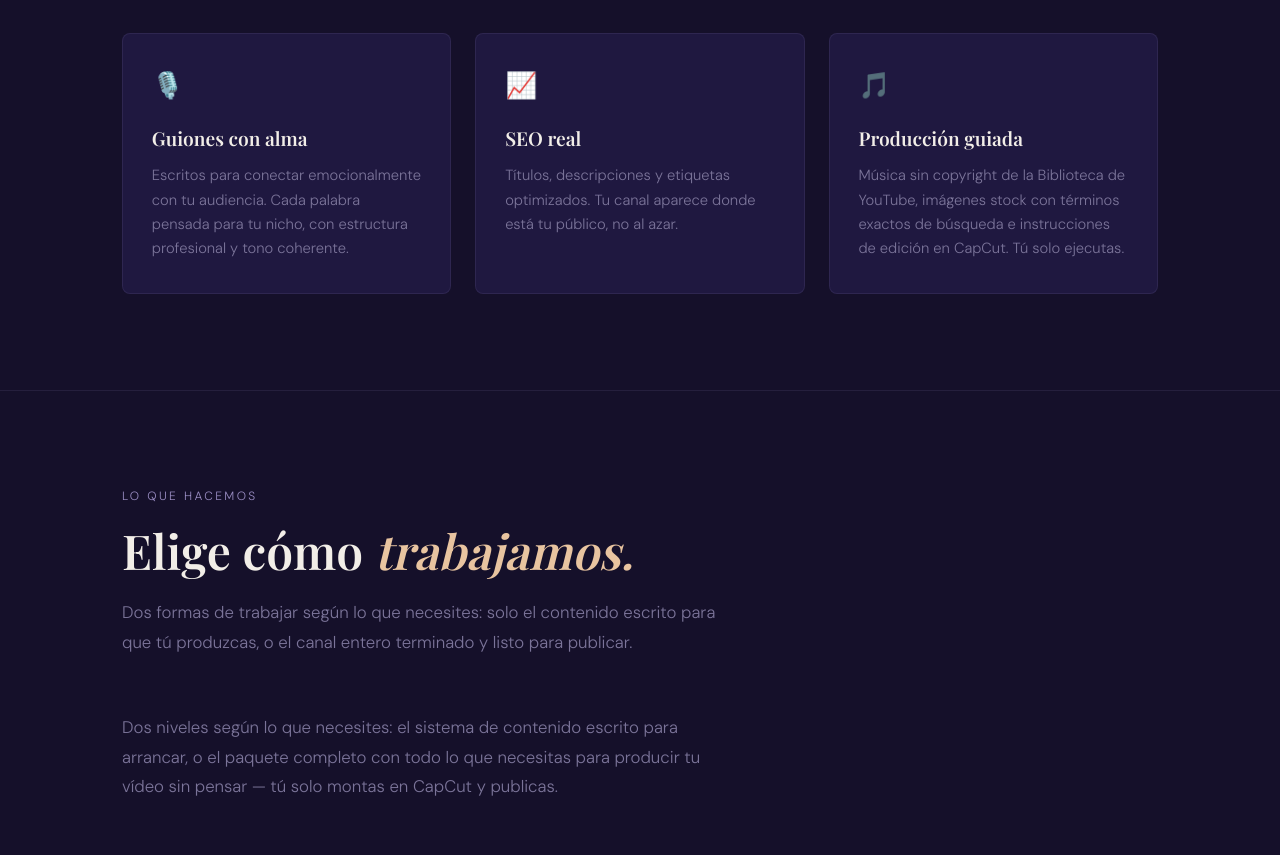
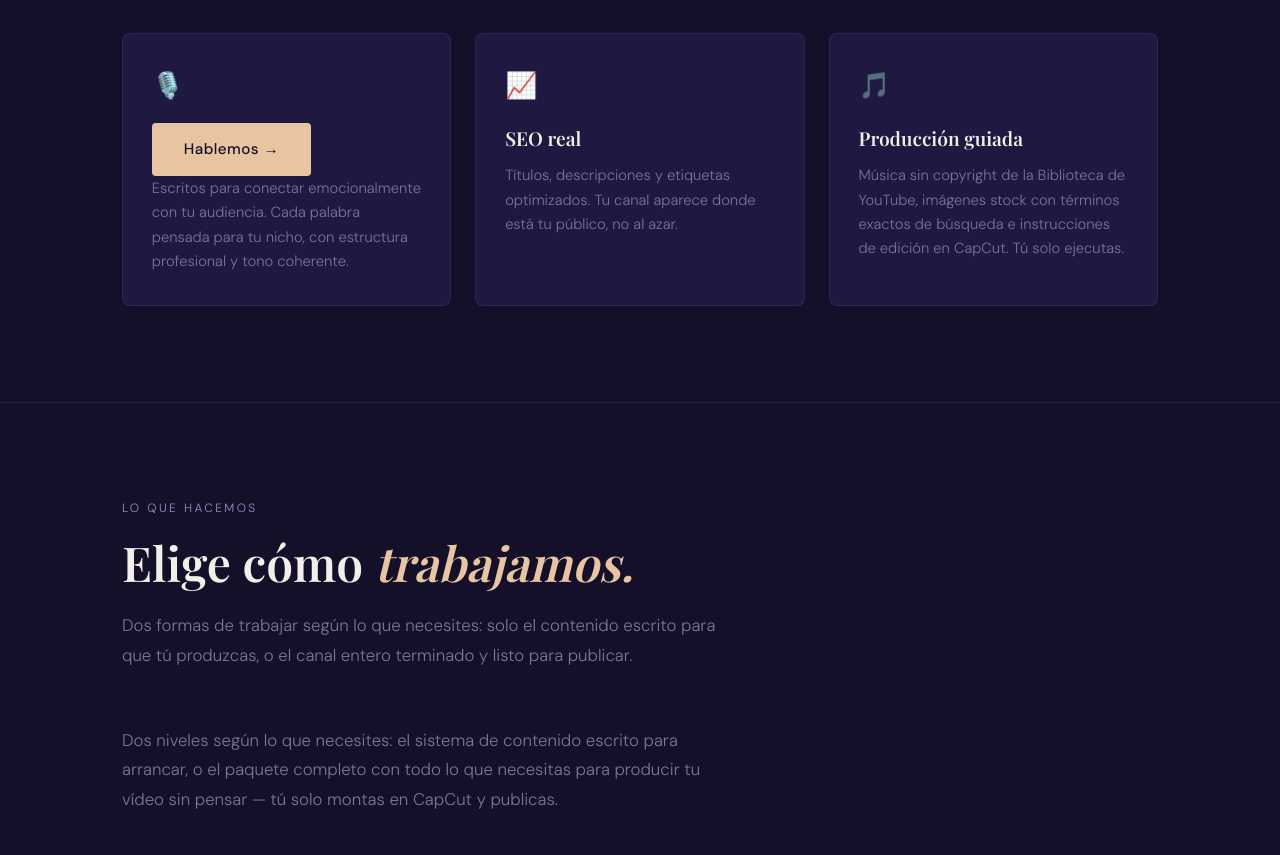
Before and after one commit to misticaespiritual042-dot/Alma, a plain HTML site: page index.html in a window 1280 px wide. Shown: the part 1120-1975 px from the top of the page. Drawn offline with nearby package versions, Linux system fonts and the light colour scheme; a web font is replaced by a local one.

Commit message:
Update index.html

```diff
--- a/index.html
+++ b/index.html
@@ -424,7 +424,7 @@
     <div class="que-es-grid">
       <div class="que-es-card">
         <div class="card-icon">🎙️</div>
-        <div class="card-title">Guiones con alma</div>
+        <a href="https://calendly.com/misticaespiritual042" target="_blank" class="btn-primary">Hablemos →</a>
         <p class="card-text">Escritos para conectar emocionalmente con tu audiencia. Cada palabra pensada para tu nicho, con estructura profesional y tono coherente.</p>
       </div>
       <div class="que-es-card">
```
